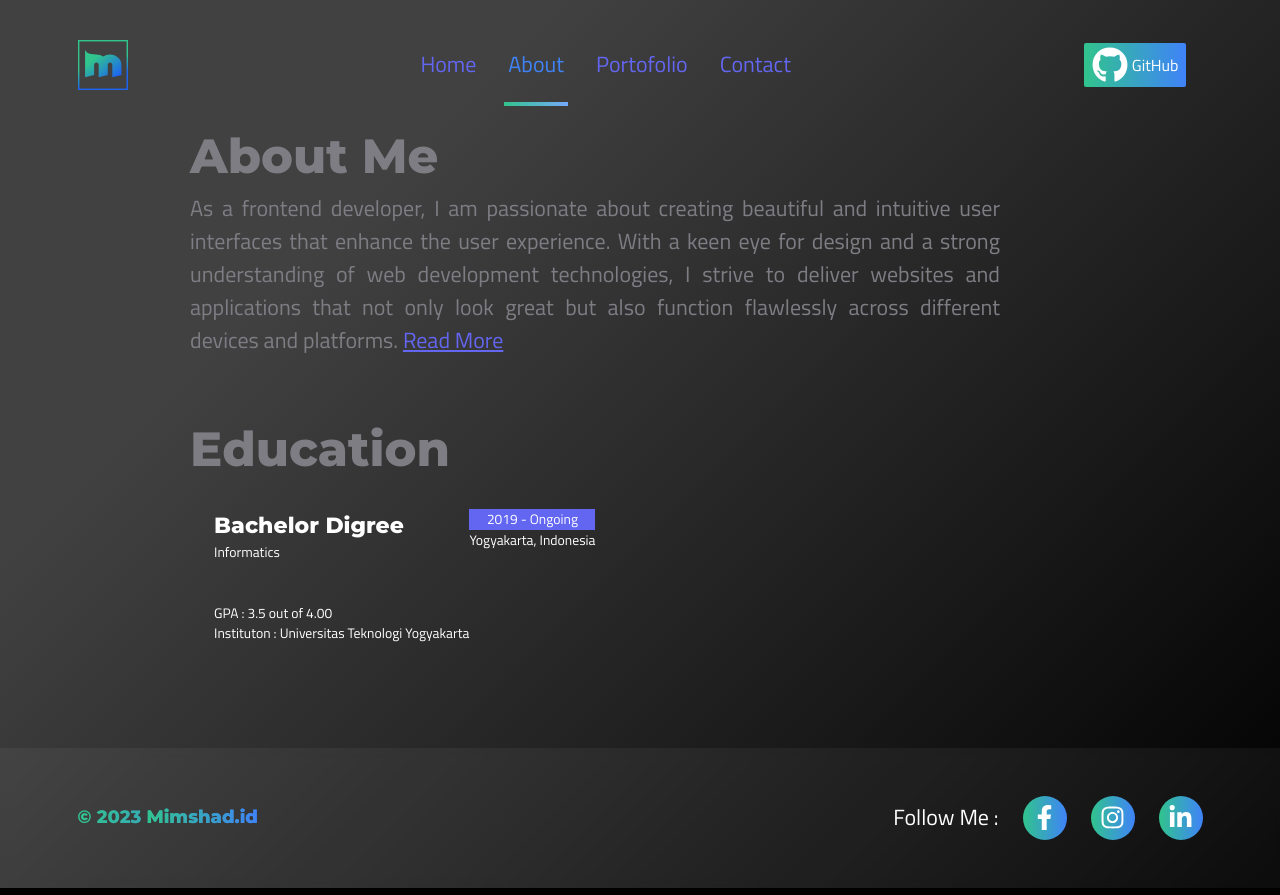
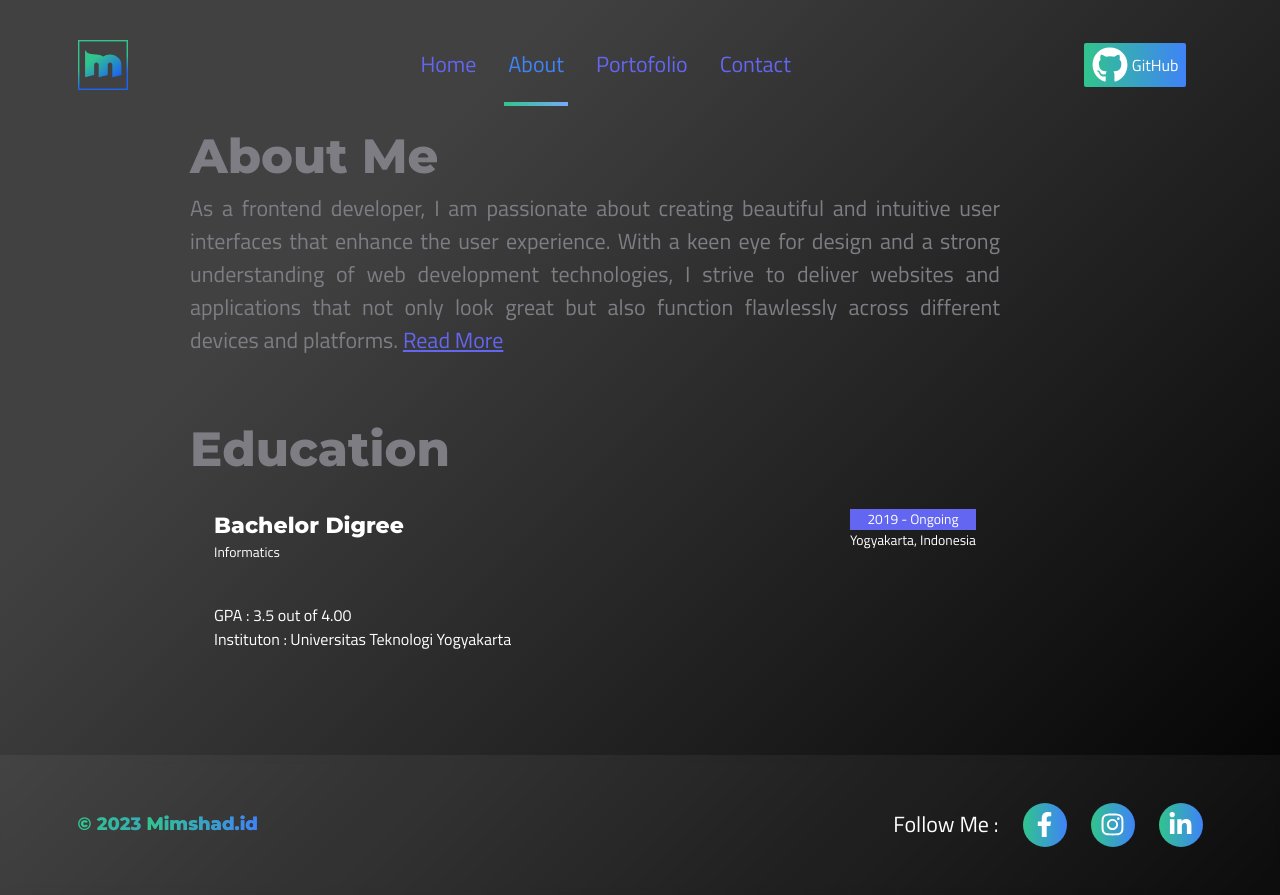
Before and after one commit to wakatobidevelopers/myPersonal-Web, a React (Create React App) app: page /about in a window 1280 px wide. Built offline with nearby package versions, Linux system fonts and the light colour scheme.

Commit message:
Add Educ Card

```diff
--- a/src/sections/AboutMe.jsx
+++ b/src/sections/AboutMe.jsx
@@ -20,22 +20,22 @@ function AboutMe() {
          <div className={styles.section}>
             <div className=" w-[90%] ">
                <h1 className={`text-secondary font-secondary text-left text-lg`}>Education</h1>
-               <div className='flex bg-gradient p-6 text-[0.86rem] text-white'>
-                  <div>
+               <div className='flex flex-col bg-gradient p-6 text-[0.86rem] text-white'>
+                  <div className='flex w-full justify-between'>
                      <div>
                         <h2 className='text-md font-bold font-secondary text-white'>Bachelor Digree</h2>
                         <span> Informatics</span>
                      </div>
-                     <div className='mt-10'>
-                        <p>GPA : 3.5 out of 4.00</p>
-                        <p>Instituton : Universitas Teknologi Yogyakarta</p>
-                     </div>
-                  </div>
-
                   <div className=''>
                      <p className='bg-primary text-center'>2019 - Ongoing</p>
                      <p>Yogyakarta, Indonesia</p>
                   </div>
+                  </div>
+
+                     <div className='mt-10 w-full text-[1rem]'>
+                        <p>GPA : 3.5 out of 4.00</p>
+                        <p>Instituton : Universitas Teknologi Yogyakarta</p>
+                     </div>
 
                </div>
             </div>
```
